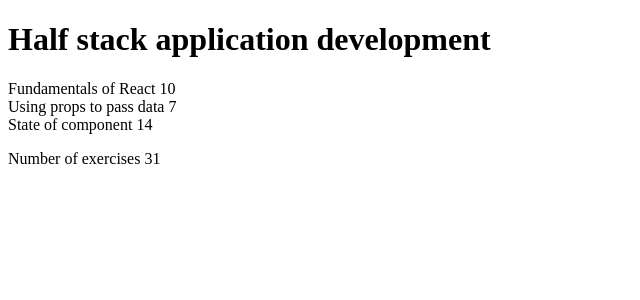
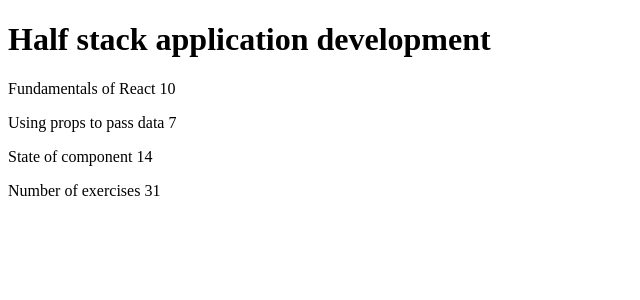
Before and after one commit to NicholasCodieJackson/FullStackOpen, a React (Vite) app in the folder part1/courseinfo/: page / in a window 1280 px wide. Shown: the top 300 px of the page, without its empty margins (0-640 px from the left). Built offline with nearby package versions, Linux system fonts and the light colour scheme.

Commit message:
changed function declerations to arrow functions and removed <br/> in content and replaced with p tags

```diff
--- a/part1/courseinfo/src/App.jsx
+++ b/part1/courseinfo/src/App.jsx
@@ -1,4 +1,4 @@
-function App() {
+const App = () => {
   const course = 'Half stack application development'
   const part1 = 'Fundamentals of React'
   const exercises1 = 10
@@ -9,36 +9,39 @@
 
   return (
     <div>
-      <Header course = {course}/>
-      <Content part1 = {part1} exercises1 = {exercises1}
-      part2 = {part2} exercises2={exercises2}
-      part3 = {part3} exercises3={exercises3}/>
-      <Total exercises1 = {exercises1} exercises2 = {exercises2} exercises3 = {exercises3}/>
+      <Header course={course}/>
+      <Content part1={part1} exercises1={exercises1}
+      part2={part2} exercises2={exercises2}
+      part3={part3} exercises3={exercises3}/>
+      <Total exercises1={exercises1} exercises2={exercises2} exercises3={exercises3}/>
 
     </div>
   )
 }
 
-function Header(props) {
+const Header = (props) => {
   return (
     <h1>{props.course}</h1>
   )
 }
 
-function Content(props){
+const Content = (props) => {
   return (
-    <p>
+    <div>
+      <p>
         {props.part1} {props.exercises1}
-        <br />
+      </p>
+      <p>
         {props.part2} {props.exercises2}
-        <br />
+      </p>
+      <p>
         {props.part3} {props.exercises3}
-    </p>
-
+      </p>
+    </div>
   )
 }
 
-function Total(props){
+const Total = (props) => {
   return (
     <p>Number of exercises {props.exercises1 + props.exercises2 + props.exercises3}</p>
   )
```
